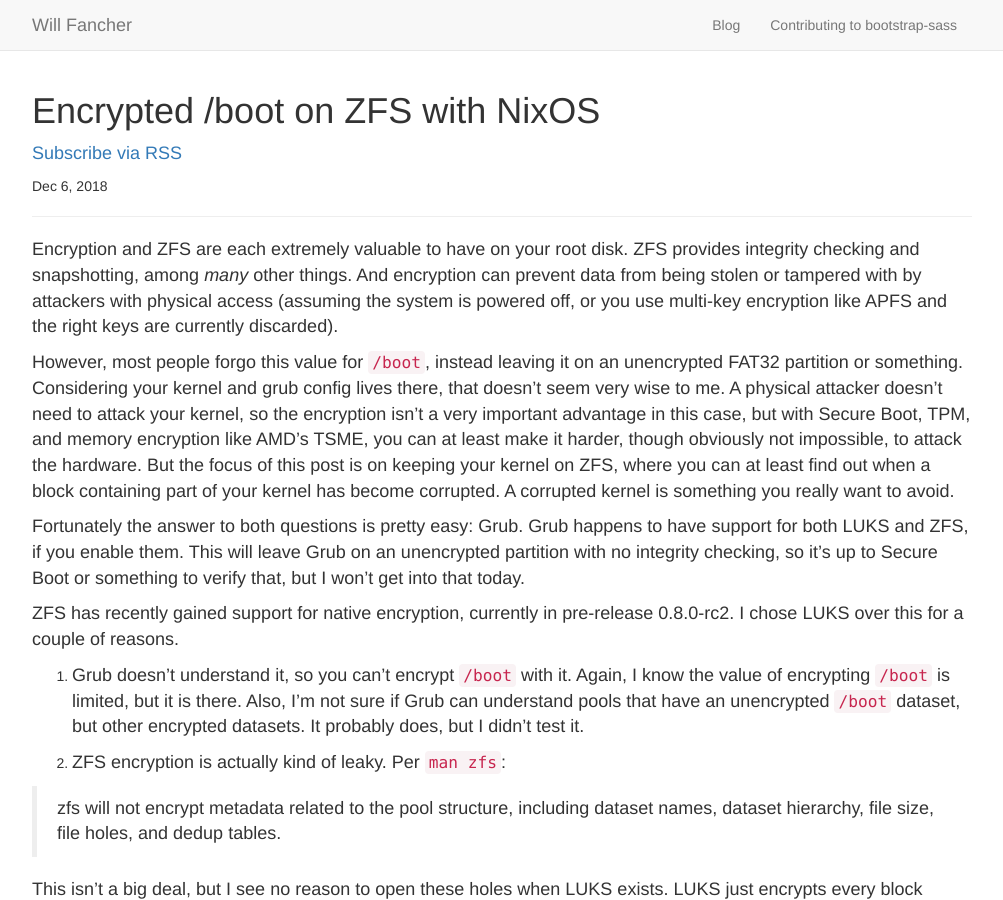
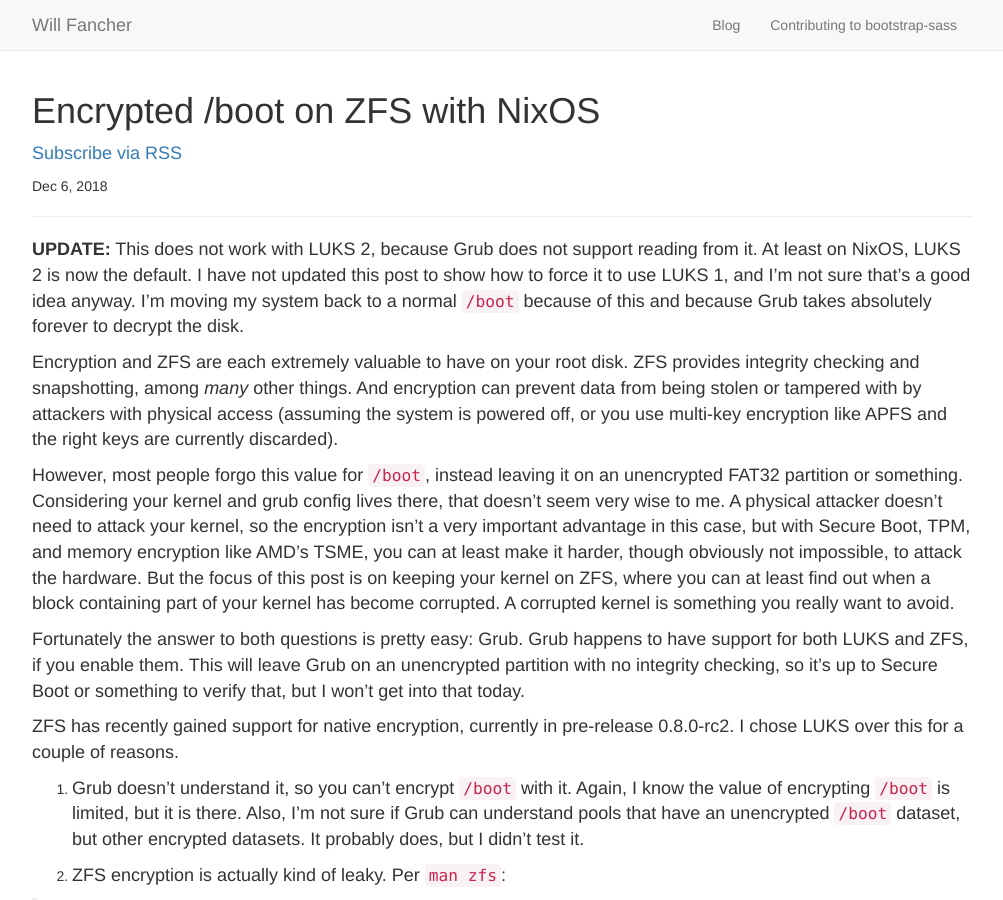
Before and after one commit to ElvishJerricco/elvishjerricco.github.io, a Jekyll site: the page built from _posts/2018-12-06-encrypted-boot-on-zfs-with-nixos.md, in a window 1280 px wide and 900 px high. Shown: the whole window, without its empty margins (138-1141 px from the left). Built offline with Jekyll 4.4.1, drawn with Linux system fonts in a browser that asks for light colours.

Commit message:
Update "Encrypted Boot on ZFS with NixOS" about LUKS 2 issue.

```diff
--- a/_posts/2018-12-06-encrypted-boot-on-zfs-with-nixos.md
+++ b/_posts/2018-12-06-encrypted-boot-on-zfs-with-nixos.md
@@ -4,6 +4,13 @@ title:  "Encrypted /boot on ZFS with NixOS"
 date:   2018-12-06
 categories:
 ---
+
+**UPDATE:** This does not work with LUKS 2, because Grub does not
+support reading from it. At least on NixOS, LUKS 2 is now the
+default. I have not updated this post to show how to force it to use
+LUKS 1, and I'm not sure that's a good idea anyway. I'm moving my
+system back to a normal `/boot` because of this and because Grub takes
+absolutely forever to decrypt the disk.
 
 Encryption and ZFS are each extremely valuable to have on your root
 disk. ZFS provides integrity checking and snapshotting, among *many*
```
